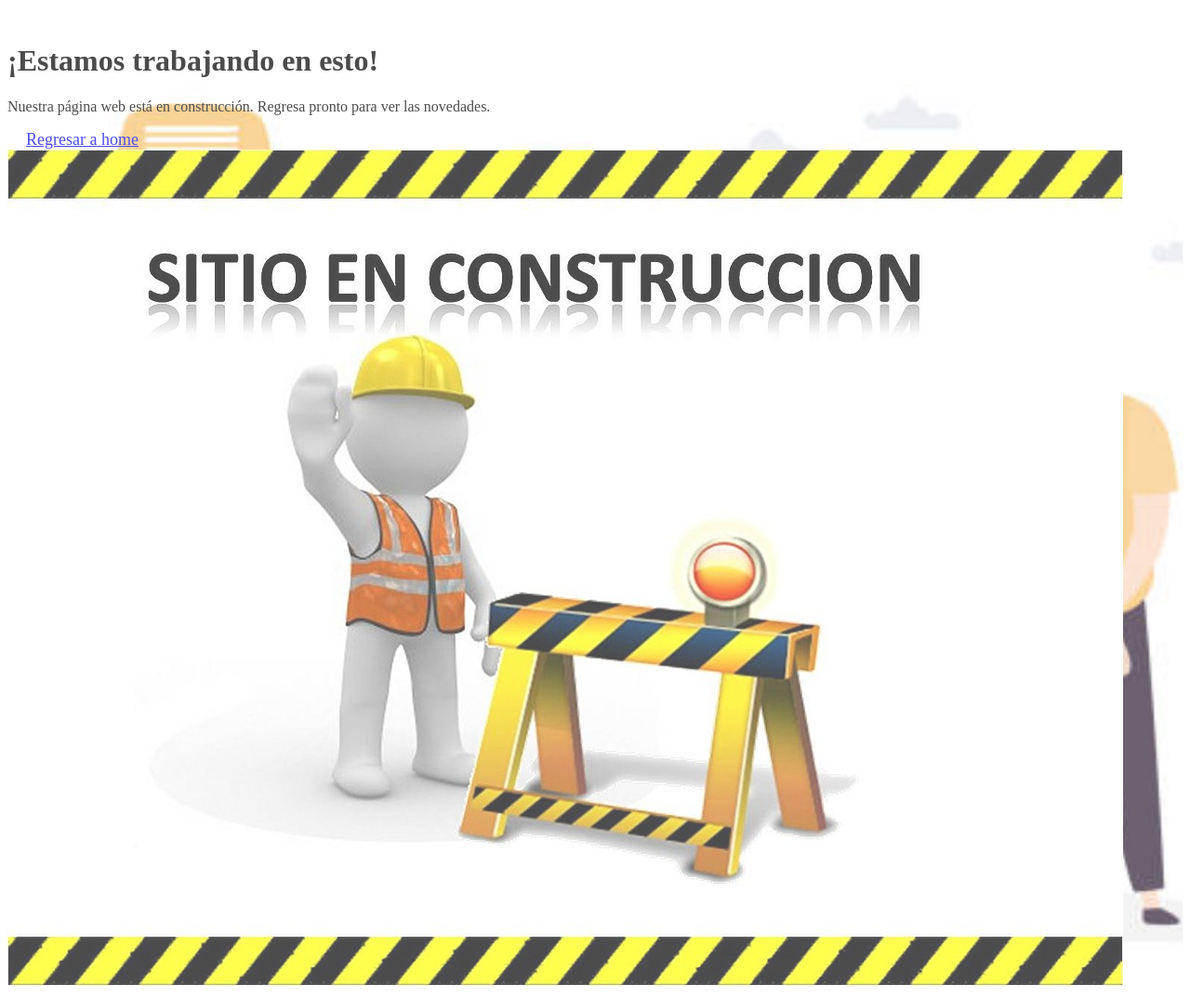
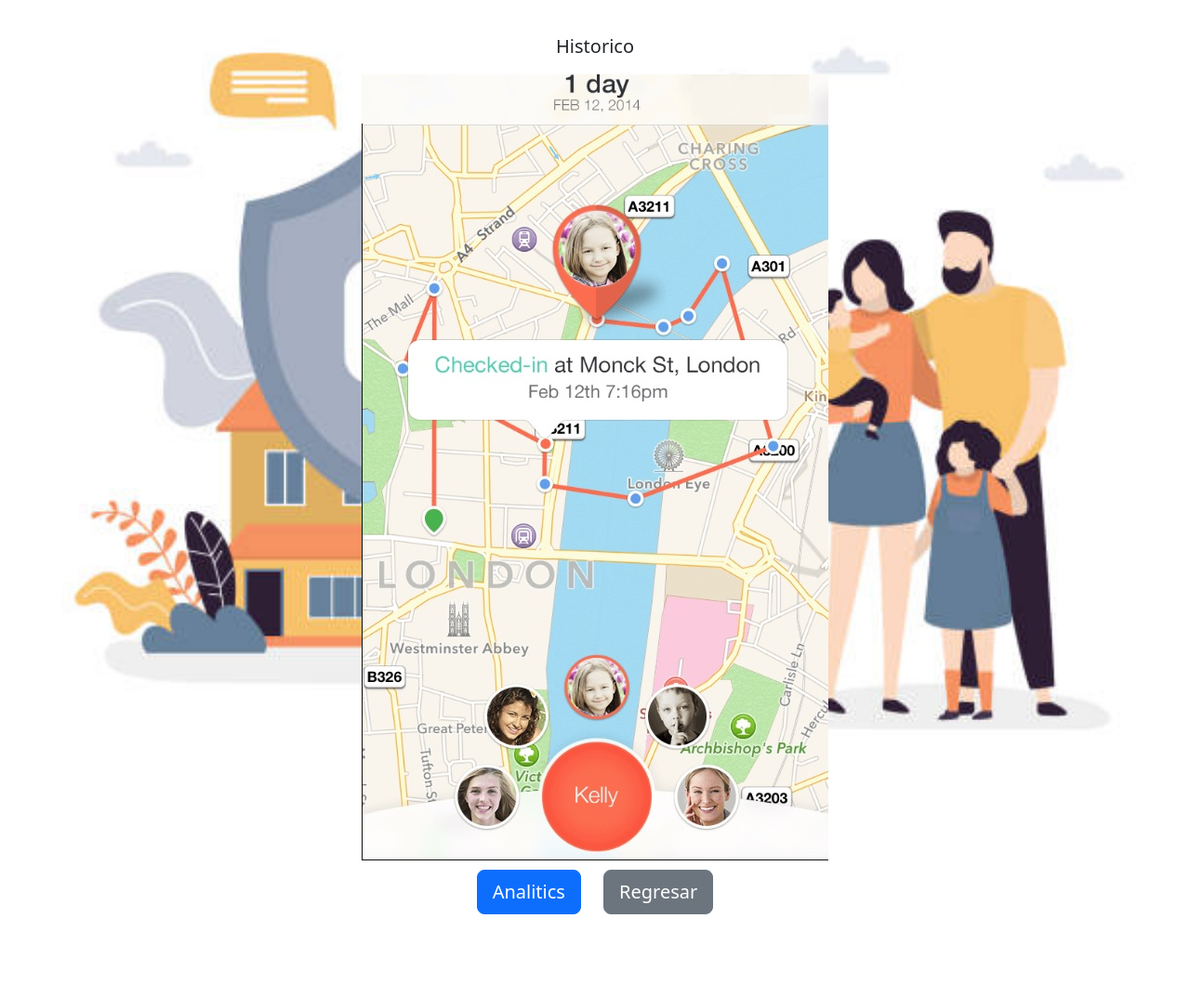
Before and after one commit to FonseAntoIM/TrackerFam, a plain HTML site: page views/historico.html in a window 1280 px wide. Shown: the whole page at 93% size. After the commit the page ends 1000 px from the top, so only its background shows below. Drawn offline with Linux system fonts and the light colour scheme; files that its build step writes are made by us from their sources.

Commit message:
Actualiza vistas, estetica

```diff
--- a/css/styles.css
+++ b/css/styles.css
@@ -84,3 +84,46 @@
 .image-message {
   max-width: 100%;
 }
+
+
+/* Estilos para la seccion de seguimiento*/
+.container-seg {
+  display: grid;
+  grid-template-columns: 30px auto 30px;
+  grid-template-rows: 20px 60px auto min-content 20px;
+  gap: 0px 0px;
+  grid-auto-flow: row;
+  grid-template-areas:
+    ". . ."
+    ". Title-seg ."
+    ". Input-seg ."
+    ". ReturnButton-seg ."
+    ". . .";
+
+  width: auto;
+  max-height: 800px;
+
+  background-image: url('../images/container-background.jpg');
+  background-size: cover;
+  background-position: center;
+  background-repeat: no-repeat;
+
+}
+
+.Input-seg {
+  justify-self: center;
+  grid-area: Input-seg;
+  size-adjust: 100%;
+}
+
+.ReturnButton-seg {
+  justify-self: center;
+  align-self: center;
+  grid-area: ReturnButton-seg;
+}
+
+.Title-seg {
+  justify-self: center;
+  align-self: center;
+  grid-area: Title-seg;
+}
--- a/views/historico.html
+++ b/views/historico.html
@@ -3,15 +3,25 @@
 <head>
     <meta charset="UTF-8">
     <meta name="viewport" content="width=device-width, initial-scale=1.0">
-    <title>Página
- en Construcción</title>
-    <link rel="stylesheet" href="styles.css"> </head>
+    <title>Historico</title>
+    <link rel="stylesheet" href="../css/styles.css">
+    <link rel="stylesheet" href="../css/bootstrap.min.css">
 <body>
-    <div class="container">
+    <script src="../js/script.js"></script>
+    <script src="../js/bootstrap.bundle.min.js"></script>
 
-        <h1>¡Estamos trabajando en esto!</h1>
-        <p>Nuestra página web está en construcción. Regresa pronto para ver las novedades.</p>
-        <a href="home.html" class="btn">Regresar a home</a>
-        <img src="../images/container_pending.jpg" alt="TODO"> </div>
+    <div class="container-seg">
+        <div class="Title-seg">
+            <h5 class="card-title">Historico</h5>
+        </div>
+
+        <div class="Input-seg">
+            <img src="../images/seguimiento_ejemplo.jpg" alt="TODO" style="width: 100%; height: auto;">
+        </div>
+
+        <div class="ReturnButton-seg">
+            <button class="btn btn-primary btn-lg mb-3" style="margin: 10px;" onclick="location.href='home.html'">Analitics</button>
+            <button class="btn btn-secondary btn-lg mb-3" style="margin: 10px;" onclick="location.href='home.html'">Regresar</button>
+        </div>
 </body>
 </html>
```
Also changed, not shown: views/chat.html (+11 -15 lines), views/home.html (+1 -0 lines), views/seguimiento.html (+17 -8 lines), images/chatGroup_example.jpg (added), images/seguimiento_GeneralEjemplo.jpg (added), images/seguimiento_ejemplo.jpg (added).
